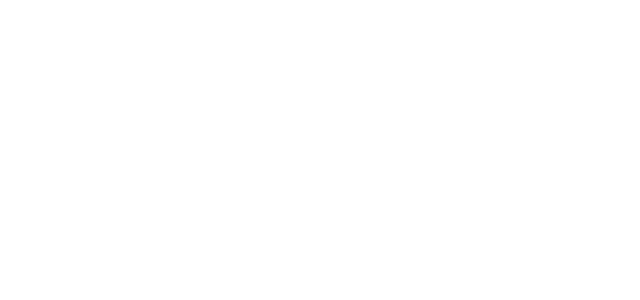
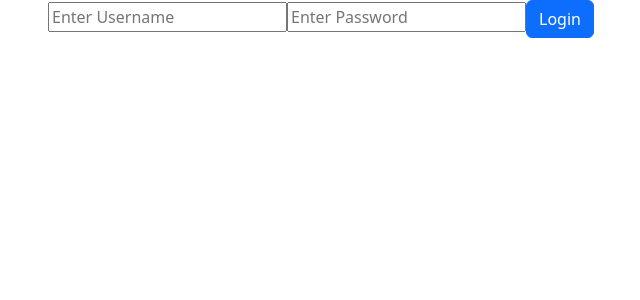
Before and after one commit to SE-Fall22-Group10/parttimeScheduler, a React (Create React App) app in the folder Frontend/: page / in a window 1280 px wide. Shown: the top 300 px of the page, without its empty margins (319-959 px from the left). Built offline with nearby package versions, Linux system fonts and the light colour scheme.

Commit message:
Add base code for Login component

```diff
--- a/Frontend/package.json
+++ b/Frontend/package.json
@@ -10,7 +10,9 @@
     "@types/node": "^16.11.64",
     "@types/react": "^18.0.21",
     "@types/react-dom": "^18.0.6",
+    "bootstrap": "^5.2.2",
     "react": "^18.2.0",
+    "react-bootstrap": "^2.5.0",
     "react-dom": "^18.2.0",
     "react-scripts": "5.0.1",
     "web-vitals": "^2.1.4"
--- a/Frontend/src/App.tsx
+++ b/Frontend/src/App.tsx
@@ -3,12 +3,10 @@
 import './App.css';
 import Login from './Login';
 
-const App = () => {
-  return (
-    <div className="App">
-      <Login/>
-    </div>
-  );
-}
+const App = () => (
+	<div className='App'>
+		<Login/>
+	</div>
+);
 
 export default App;
--- a/Frontend/src/Login.tsx
+++ b/Frontend/src/Login.tsx
@@ -1,6 +1,21 @@
-import React from 'react';
-import type {LoginInterface} from './interface';
+import React, {useState} from 'react';
+import {Button} from 'react-bootstrap';
 
-const Login: React.FC<LoginInterface> = (): JSX.Element => (<div></div>);
+const Login: React.FC = (): JSX.Element => {
+	const [username, setUsername] = useState<string>('');
+	const [password, setPassword] = useState<string>('');
+
+	return (
+		<div>
+			<input type='text' placeholder='Enter Username' value={username} onChange={e => {
+				setUsername(e.target.value);
+			}} />
+			<input type='password' placeholder='Enter Password' value={password} onChange={e => {
+				setPassword(e.target.value);
+			}} />
+			<Button variant='primary'>Login</Button>
+		</div>
+	);
+};
 
 export default Login;
--- a/Frontend/src/interface.ts
+++ b/Frontend/src/interface.ts
@@ -1,2 +1 @@
-export interface LoginInterface {
-}
+export type LoginInterface = Record<string, unknown>;
```
Also changed, not shown: Frontend/src/index.tsx (+5 -4 lines), Frontend/.eslintrc.json, 1 other file (tests, documents, lock files or other folders).
